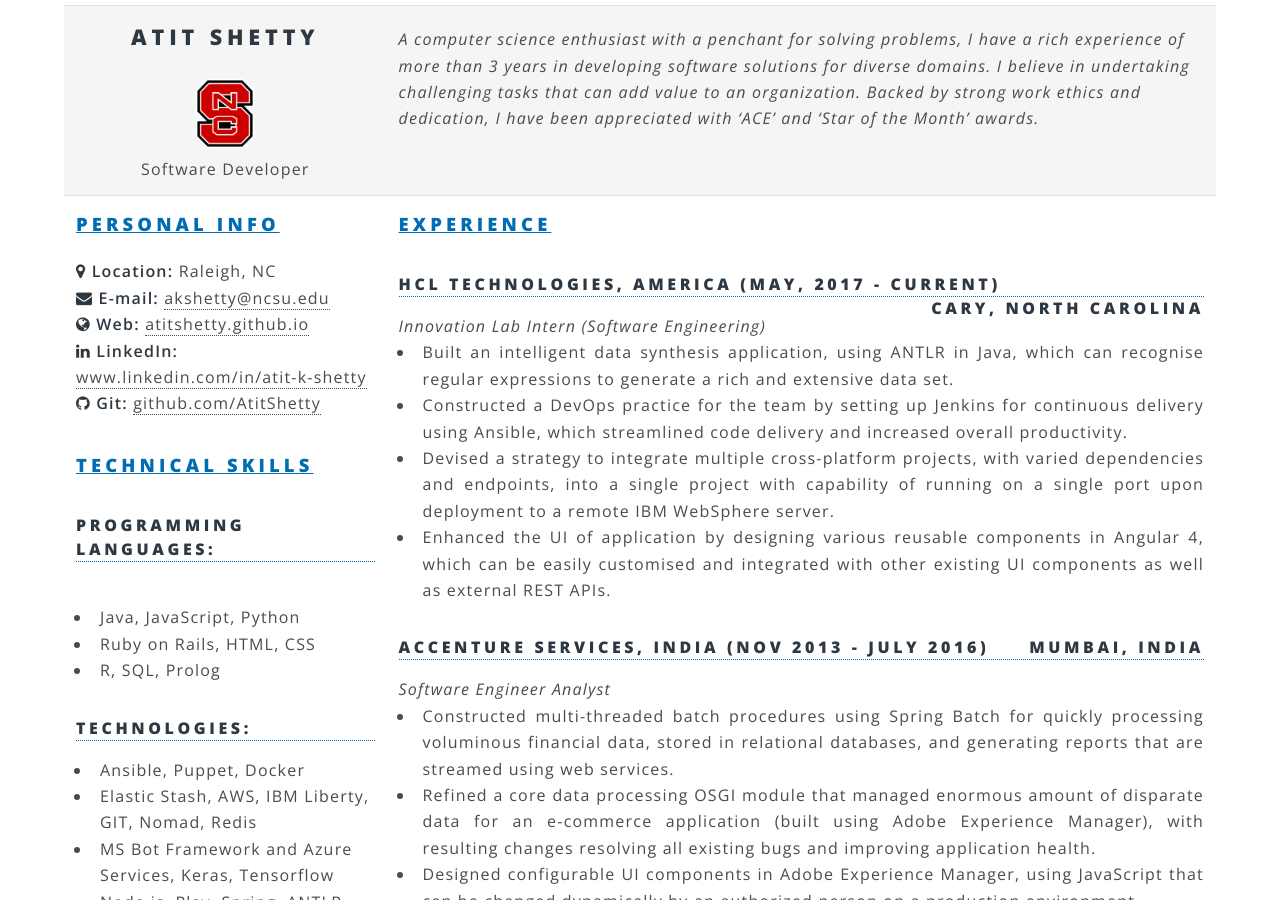
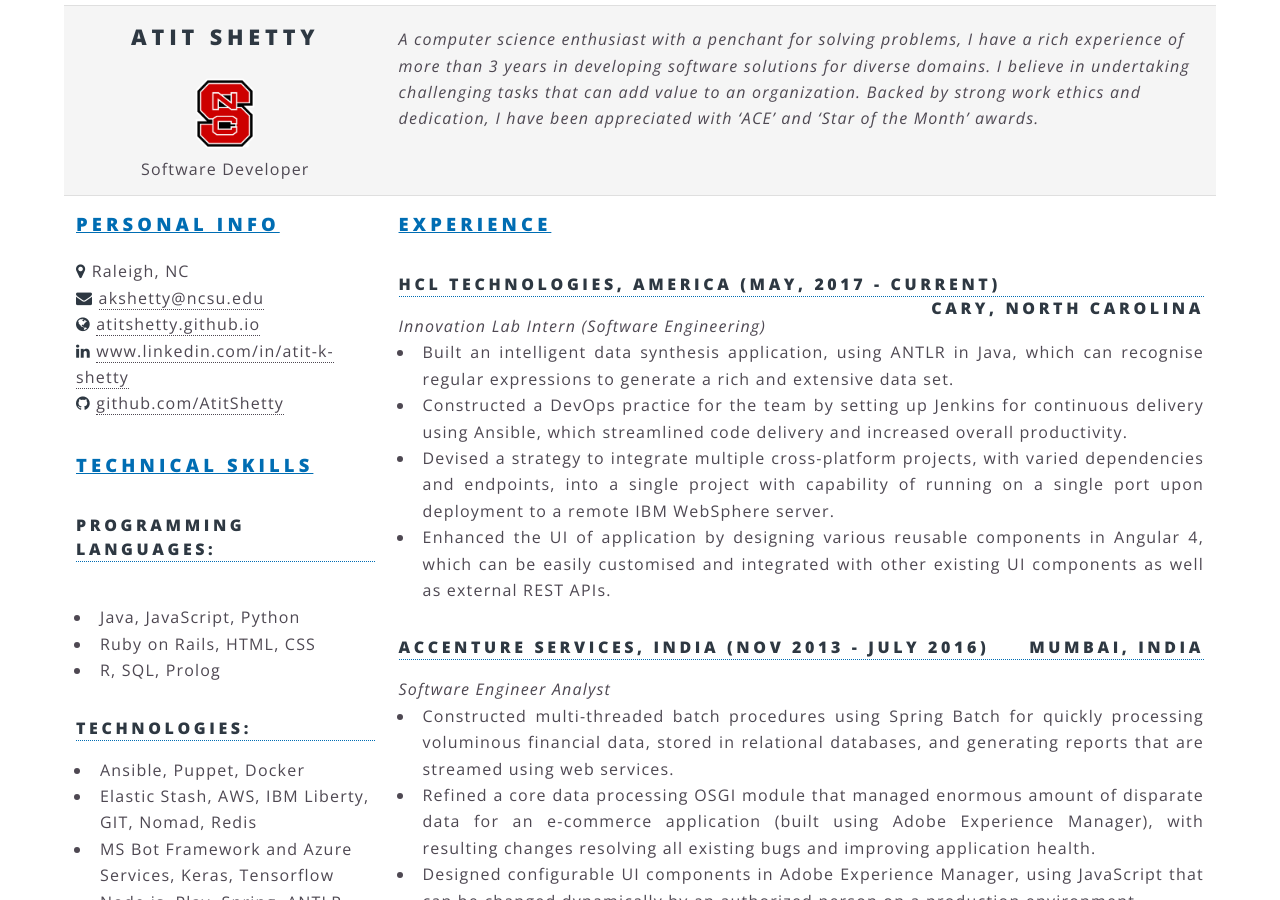
Before and after one commit to AtitShetty/AtitShetty.github.io, a Jekyll site: the page built from resume.html, in a window 1280 px wide and 900 px high, scrolled down 658 px. Built offline with Jekyll 4.4.1, drawn with Linux system fonts in a browser that asks for light colours.

Commit message:
resume.html

```diff
--- a/resume.html
+++ b/resume.html
@@ -22,11 +22,11 @@
             <section>
               <h3><u>Personal Info</u></h3>
               <p>
-              <strong><span class="icon fa-map-marker"> Location:</strong> Raleigh, NC<br/>
-              <strong><span class="icon fa-envelope"> E-mail:</strong> <a href="mailto:akshetty@ncsu.edu">akshetty@ncsu.edu</a><br/>
-              <strong><span class="icon fa-globe"> Web:</strong> <a href="atitshetty.github.io">atitshetty.github.io</a><br/>
-              <strong><span class="icon fa-linkedin"> LinkedIn:</strong> <a href="https://www.linkedin.com/in/atit-k-shetty">www.linkedin.com/in/atit-k-shetty</a><br/>
-              <strong><span class="icon fa-github"> Git:</strong> <a href="github.com/AtitShetty">github.com/AtitShetty</a><br/>
+              <strong><span class="icon fa-map-marker"> </strong> Raleigh, NC<br/>
+              <strong><span class="icon fa-envelope"> </strong> <a href="mailto:akshetty@ncsu.edu">akshetty@ncsu.edu</a><br/>
+              <strong><span class="icon fa-globe"> </strong> <a href="atitshetty.github.io">atitshetty.github.io</a><br/>
+              <strong><span class="icon fa-linkedin"> </strong> <a href="https://www.linkedin.com/in/atit-k-shetty">www.linkedin.com/in/atit-k-shetty</a><br/>
+              <strong><span class="icon fa-github"> </strong> <a href="github.com/AtitShetty">github.com/AtitShetty</a><br/>
             </p>
             </section>
             <section>
```
